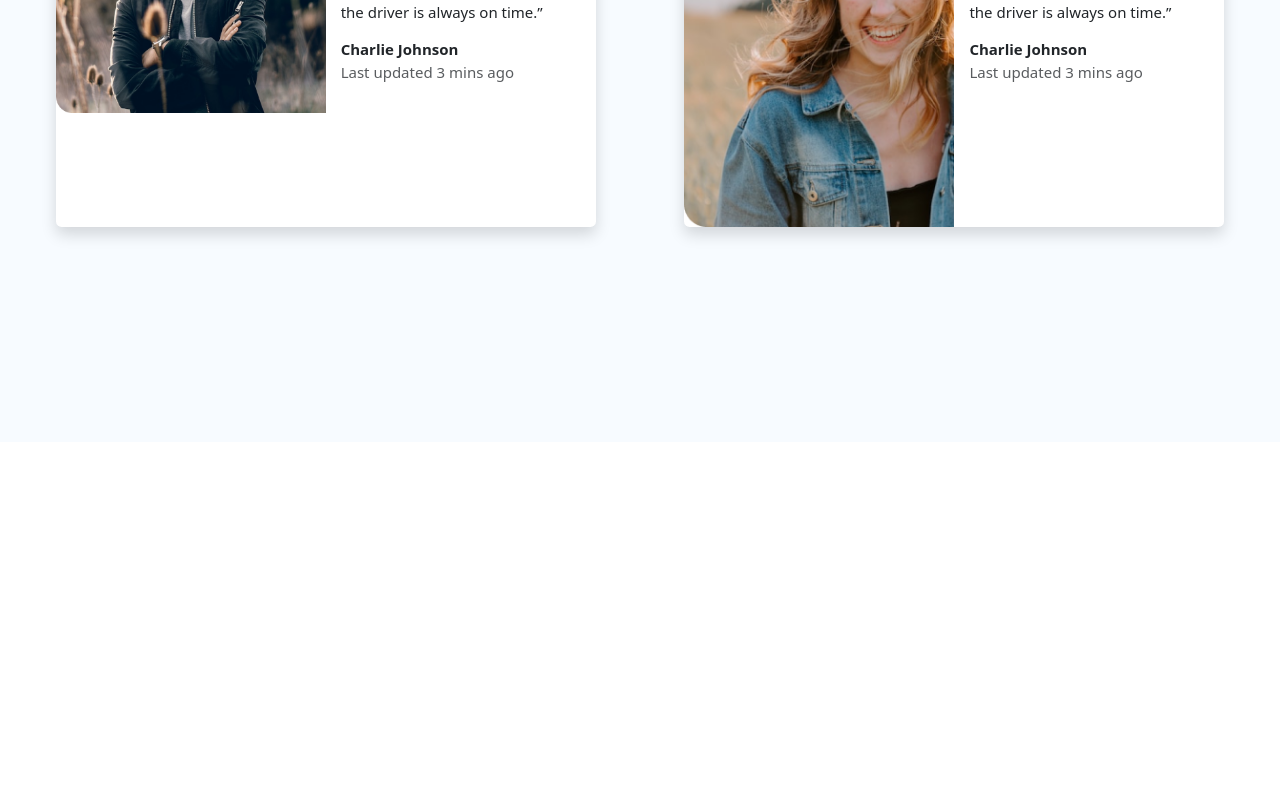
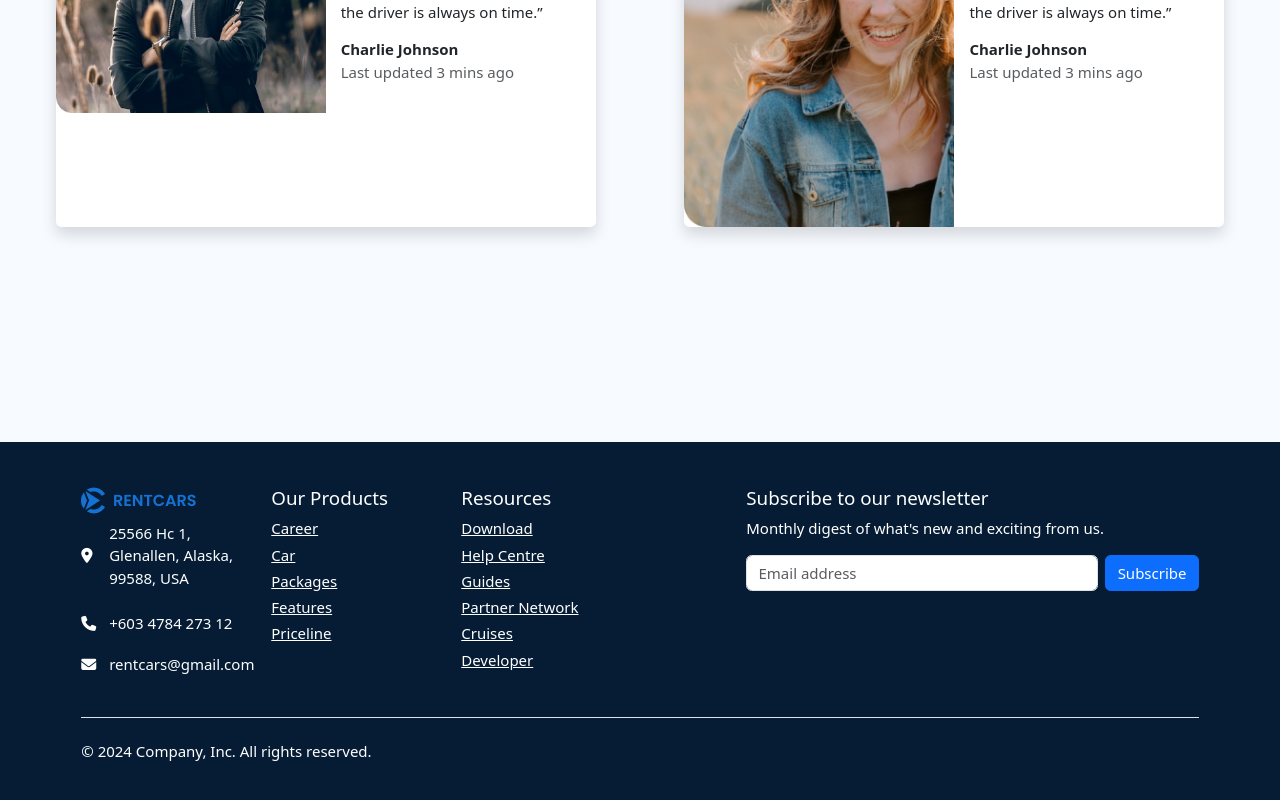
Before and after one commit to KareemNasser08/Cars, an Angular app: page /home in a window 1280 px wide. Shown: the part 2410-3210 px from the top of the page. Before the commit the page ends 2852 px from the top, so only its background shows below. Built offline with nearby package versions, Linux system fonts and the light colour scheme; no server answers.

Commit message:
Footer Commit

```diff
--- a/src/app/Components/footer/footer.component.html
+++ b/src/app/Components/footer/footer.component.html
@@ -1 +1,116 @@
-<p>footer works!</p>
+<section class=" text-white">
+    <div class="container">
+        <footer class="py-5">
+            <div class="row">
+                <div class="col-6 col-md-2 mb-3">
+                    <a class="navbar-brand" routerLink="home">
+                        <img src="assets/logo.png" alt="">
+                    </a>
+                    <ul class="nav flex-column">
+                        <li class="d-flex justify-content-between align-items-center my-2">
+                            <div class="col-md-2">
+                                <i class="fa-solid fa-location-dot"></i>
+                            </div>
+                            <div class="col-md-10">
+                                <span>25566 Hc 1, Glenallen, Alaska, 99588, USA</span>
+                            </div>
+                        </li>
+                        <li class="d-flex justify-content-between align-items-center  my-1">
+                            <div class="col-md-2">
+                                <i class="fa-solid fa-phone"></i>
+                            </div>
+                            <div class="col-md-10">
+                                <span>+603 4784 273 12</span>
+                            </div>
+                        </li>
+                        <li class="d-flex justify-content-between align-items-center  my-1">
+                            <div class="col-md-2">
+                                <i class="fa-solid fa-envelope"></i>
+                            </div>
+                            <div class="col-md-10">
+                                <span>rentcars@gmail.com</span>
+                            </div>
+                        </li>
+
+                    </ul>
+                </div>
+
+                <div class="col-6 col-md-2 mb-3">
+                    <h5>Our Products</h5>
+                    <ul class="nav flex-column">
+                        <li class="mb-1">
+                            <a href="#" class="text-center p-0 text-white">Career</a>
+                        </li>
+                        <li class="mb-1">
+                            <a href="#" class=" p-0 text-white">Car</a>
+                        </li>
+                        <li class="mb-1">
+                            <a href="#" class=" p-0 text-white">Packages</a>
+                        </li>
+                        <li class="mb-1">
+                            <a href="#" class=" p-0 text-white">Features</a>
+                        </li>
+                        <li class="mb-1">
+                            <a href="#" class=" p-0 text-white">Priceline</a>
+                        </li>
+
+                    </ul>
+                </div>
+
+                <div class="col-6 col-md-2 mb-3">
+                    <h5>Resources</h5>
+                    <ul class="nav flex-column">
+                        <li class="mb-1">
+                            <a href="#" class="text-center p-0 text-white">Download</a>
+                        </li>
+                        <li class="mb-1">
+                            <a href="#" class=" p-0 text-white">Help Centre</a>
+                        </li>
+                        <li class="mb-1">
+                            <a href="#" class=" p-0 text-white">Guides</a>
+                        </li>
+                        <li class="mb-1">
+                            <a href="#" class=" p-0 text-white">Partner Network</a>
+                        </li>
+                        <li class="mb-1">
+                            <a href="#" class=" p-0 text-white">Cruises</a>
+                        </li>
+                        <li class="mb-1">
+                            <a href="#" class=" p-0 text-white">Developer</a>
+                        </li>
+
+                    </ul>
+                </div>
+
+
+                <div class="col-md-5 offset-md-1 mb-3">
+                    <form>
+                        <h5>Subscribe to our newsletter</h5>
+                        <p>Monthly digest of what's new and exciting from us.</p>
+                        <div class="d-flex flex-column flex-sm-row w-100 gap-2">
+                            <label for="newsletter1" class="visually-hidden">Email address</label>
+                            <input id="newsletter1" type="text" class="form-control" placeholder="Email address">
+                            <button class="btn btn-primary" type="button">Subscribe</button>
+                        </div>
+                    </form>
+                </div>
+            </div>
+
+            <div class="d-flex flex-column flex-sm-row justify-content-between py-4 my-4 border-top">
+                <p>&copy; 2024 Company, Inc. All rights reserved.</p>
+                <ul class="list-unstyled d-flex">
+                    <li class="ms-3"><a class="link-body-emphasis" href="#"><svg class="bi" width="24" height="24">
+                                <use xlink:href="#twitter" />
+                            </svg></a></li>
+                    <li class="ms-3"><a class="link-body-emphasis" href="#"><svg class="bi" width="24" height="24">
+                                <use xlink:href="#instagram" />
+                            </svg></a></li>
+                    <li class="ms-3"><a class="link-body-emphasis" href="#"><svg class="bi" width="24" height="24">
+                                <use xlink:href="#facebook" />
+                            </svg></a></li>
+                </ul>
+            </div>
+        </footer>
+    </div>
+
+</section>
--- a/src/app/Components/footer/footer.component.scss
+++ b/src/app/Components/footer/footer.component.scss
@@ -0,0 +1,3 @@
+section {
+    background-color: #051c34;
+}
--- a/src/app/Components/home/home.component.html
+++ b/src/app/Components/home/home.component.html
@@ -27,3 +27,4 @@
 <app-how-it-work></app-how-it-work>
 <app-why-choose-us></app-why-choose-us>
 <app-testimonials></app-testimonials>
+<app-footer></app-footer>
```
